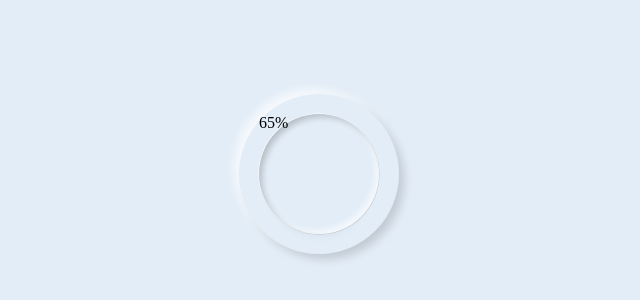
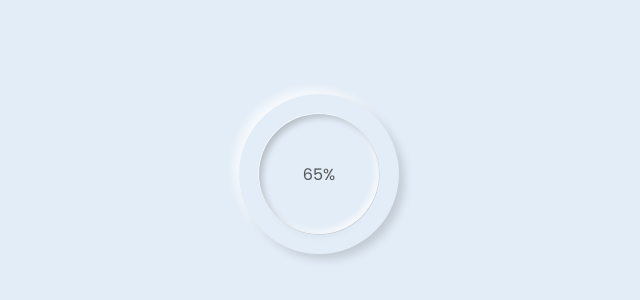
Before and after one commit to CJR85/circular-progress-bar, a plain HTML site: page index.html in a window 1280 px wide. Shown: the part 226-526 px from the top of the page, 321-961 px from the left. Drawn offline with Linux system fonts and the light colour scheme.

Commit message:
Style number id and align inner class to the center

```diff
--- a/style.css
+++ b/style.css
@@ -4,6 +4,7 @@
   margin: 0;
   padding: 0;
   box-sizing: border-box;
+  font-family: 'Poppins', sans-serif;
 }
 
 body {
@@ -34,8 +35,16 @@ body {
   height: 120px;
   width: 120px;
   border-radius: 50%;
+  display: flex;
+  align-items: center;
+  justify-content: center;
   box-shadow: inset 4px 4px 6px -1px rgba(0, 0, 0, 0.2),
     inset -4px -4px 6px -1px rgba(255, 255, 255, 0.7),
     -0.5px -0.5px 0px rgba(255, 255, 255, 1),
     0.5px 0.5px 0px rgba(0, 0, 0, 0.15), 0px 12px 10px -10px rgba(0, 0, 0, 0.05);
 }
+
+#number {
+  font-weight: 600px;
+  color: #555;
+}
```
